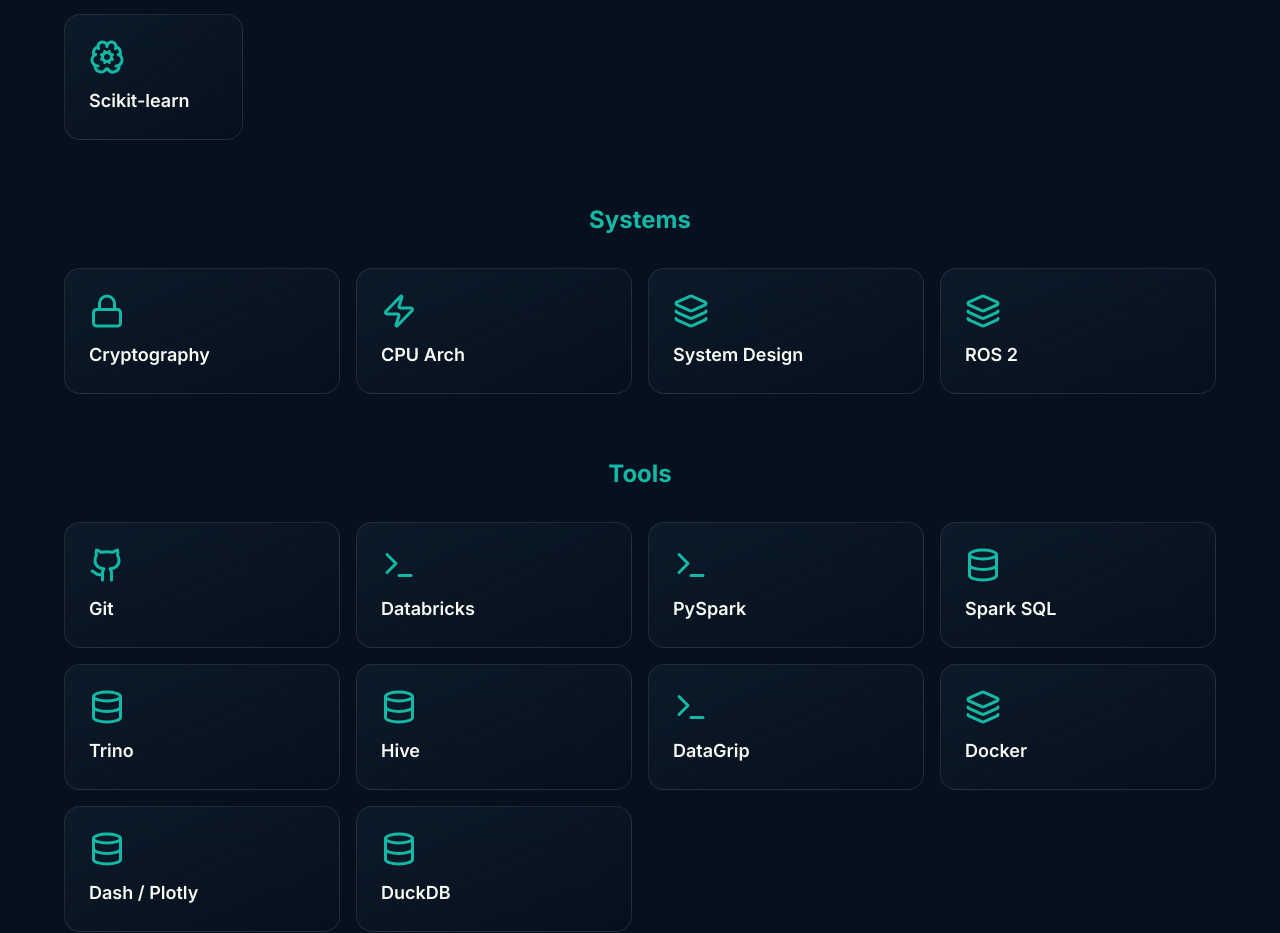
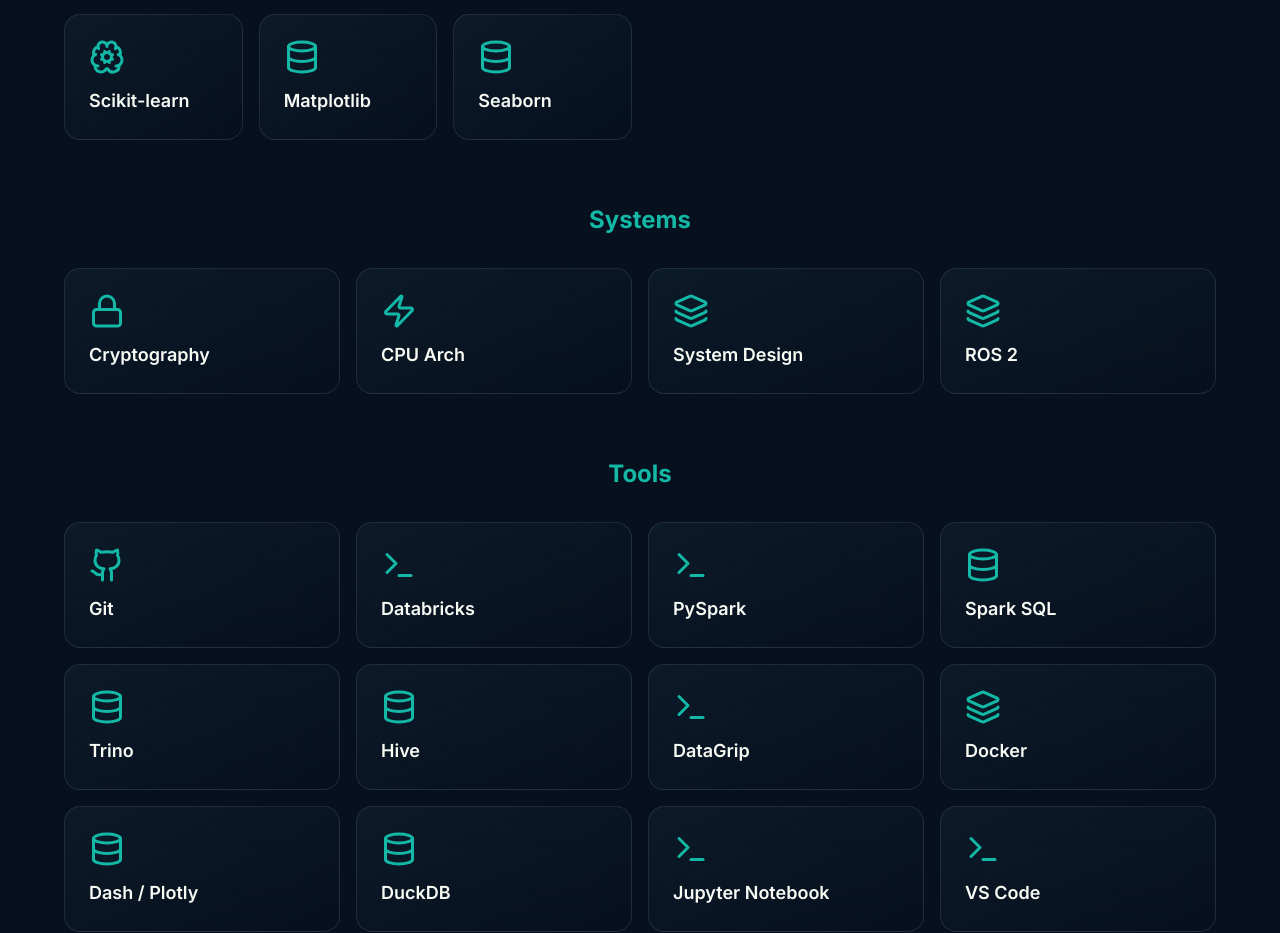
Before and after one commit to cvanherick/Connor_van_Herick_Website, a React (Vite) app: page / in a window 1280 px wide. Shown: the part 9359-10292 px from the top of the page. Built offline with nearby package versions, Linux system fonts and the light colour scheme.

Commit message:
Add historical experience and project details

```diff
--- a/src/components/Experience.tsx
+++ b/src/components/Experience.tsx
@@ -69,9 +69,9 @@
     logo: './assets/cal-adventures.png',
     logoAlt: 'Cal Adventures logo',
     bullets: [
-      'Led teams of 20+ campers in wilderness settings',
-      'Managed safety, instruction, and logistics in high-pressure outdoor education environments',
-      'Developed crisis management and team coordination skills',
+      'Instructed campers in paddle boarding, kayaking, and rock climbing',
+      'Supervised groups of up to 28 campers with one to three fellow counselors',
+      'Shuttled campers to local points of interest and taught Bay Area ecology and history',
     ]
   },
   {
@@ -84,6 +84,34 @@
       'Served as Membership Officer for the 2025-2026 school year',
       'Serve as Treasurer for the 2026-2027 school year',
       'Support club operations, member coordination, and student community building',
+    ]
+  },
+  {
+    title: 'Ride Operator',
+    company: 'Tilden Park Carousel',
+    duration: 'Jun 2022 – Aug 2023',
+    bullets: [
+      'Operated and maintained the 110-year-old historic carousel in Tilden Regional Park',
+      'Supervised groups of up to 50 riders while maintaining a safe, welcoming environment',
+      'Trained nine ride attendants on operating the machine',
+    ]
+  },
+  {
+    title: 'Member',
+    company: 'Cal Hiking & Outdoor Society',
+    duration: 'UC Berkeley',
+    logo: './assets/cal-hiking.png',
+    logoAlt: 'Cal Hiking and Outdoor Society logo',
+    bullets: [
+      'Participate in Berkeley’s hiking and outdoor community',
+    ]
+  },
+  {
+    title: 'Participant',
+    company: 'Intramural Volleyball',
+    duration: 'UC Berkeley',
+    bullets: [
+      'Played intramural volleyball as part of Berkeley campus recreation',
     ]
   },
 ]
--- a/src/components/Projects.tsx
+++ b/src/components/Projects.tsx
@@ -101,6 +101,13 @@
     course: 'CS 61B · Fall 2024',
     accessNote: 'Coursework project; code private for academic integrity.',
   },
+  {
+    title: 'Cook County Housing Price Analysis',
+    description: 'Built a Python housing-price analysis pipeline and examined fairness questions connected to historical racial discrimination in property valuation.',
+    tech: ['Python', 'Pandas', 'Scikit-learn', 'Jupyter', 'Fairness Analysis'],
+    impact: 'Data cleaning, feature selection, and model evaluation • RMSE-driven analysis',
+    accessNote: 'Earlier academic project; notebook available on request.',
+  },
 ]
 
 const relevanceOrder = [
@@ -116,6 +123,7 @@
   'Build Your Own World',
   'Snek Game Engine',
   '2048 Game',
+  'Cook County Housing Price Analysis',
 ]
 
 const sortedProjects = [...projects].sort((a, b) => relevanceOrder.indexOf(a.title) - relevanceOrder.indexOf(b.title))
--- a/src/components/Skills.tsx
+++ b/src/components/Skills.tsx
@@ -20,6 +20,9 @@
   { name: 'NumPy', icon: Layers, category: 'ML/Data' },
   { name: 'SHAP', icon: BrainCog, category: 'ML/Data' },
   { name: 'Scikit-learn', icon: BrainCog, category: 'ML/Data' },
+  { name: 'Matplotlib', icon: Database, category: 'ML/Data' },
+  { name: 'Seaborn', icon: Database, category: 'ML/Data' },
+  { name: 'Regex', icon: Code2, category: 'Languages' },
 
   // Systems
   { name: 'Cryptography', icon: Lock, category: 'Systems' },
@@ -38,6 +41,9 @@
   { name: 'Docker', icon: Layers, category: 'Tools' },
   { name: 'Dash / Plotly', icon: Database, category: 'Tools' },
   { name: 'DuckDB', icon: Database, category: 'Tools' },
+  { name: 'Jupyter Notebook', icon: Terminal, category: 'Tools' },
+  { name: 'VS Code', icon: Terminal, category: 'Tools' },
+  { name: 'IntelliJ', icon: Terminal, category: 'Tools' },
 ]
 
 const Skills = () => {
```
Also changed, not shown: public/assets/cal-hiking.png (added).
